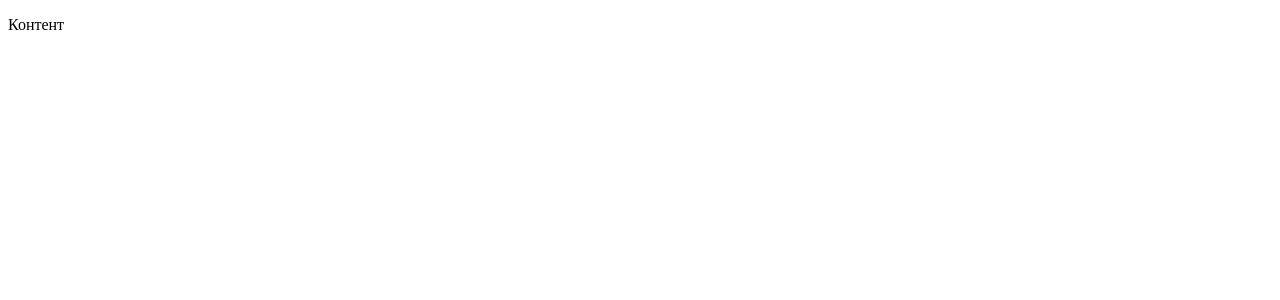
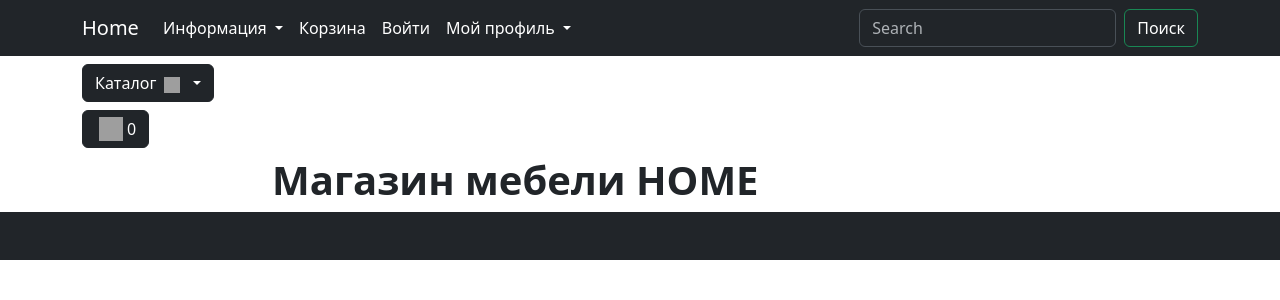
Before and after one commit to Danay-ops/fur_shop, a Django app: page / in a window 1280 px wide. Before the commit the part shown is almost empty. Shown: the top 300 px of the page. Run offline with Django 4.2, Linux system fonts and the light colour scheme; some libraries are stand-ins or nearby versions; grey boxes are pictures that could not be loaded.

Commit message:
new_page_and_basehtml

```diff
--- a/app/settings.py
+++ b/app/settings.py
@@ -119,6 +119,8 @@ USE_TZ = True
 
 STATIC_URL = 'static/'
 
+STATICFILES_DIRS = [BASE_DIR / 'static']
+
 # Default primary key field type
 # https://docs.djangoproject.com/en/4.2/ref/settings/#default-auto-field
 
--- a/app/urls.py
+++ b/app/urls.py
@@ -15,9 +15,9 @@ Including another URLconf
     2. Add a URL to urlpatterns:  path('blog/', include('blog.urls'))
 """
 from django.contrib import admin
-from django.urls import path
-from main import  views
+from django.urls import path, include
+
 urlpatterns = [
     path('admin/', admin.site.urls),
-    path('', views.index, name = 'index'),
+    path('', include('main.urls', namespace='main'))
 ]
--- /dev/null
+++ b/main/templates/main/base.html
@@ -0,0 +1,193 @@
+{% load static %}
+
+<!DOCTYPE html>
+<html lang="en">
+
+<head>
+    <meta charset="UTF-8">
+    <meta http-equiv="X-UA-Compatible" content="IE=edge">
+    <meta name="viewport" content="width=device-width, initial-scale=1.0">
+    <link rel="stylesheet" href="{% static "deps/css/bootstrap/bootstrap.min.css" %}">
+    <link rel="stylesheet" href="{% static "deps/css/my_css.css" %} ">
+    <!-- Стиль footer-a для главной страницы -->
+    {% block css%} {% endblock %}
+    <!-- Favicons for different platforms -->
+    <link rel="apple-touch-icon" sizes="180x180" href="{% static "deps/favicon/apple-touch-icon.png" %}">
+    <link rel="icon" type="image/png" sizes="32x32" href="{% static "deps/favicon/favicon-32x32.png" %}">
+    <link rel="icon" type="image/png" sizes="16x16" href="{% static "deps/favicon/favicon-16x16.png" %}">
+    <link rel="manifest" href="{% static "deps/favicon/site.webmanifest" %}">
+    <title>Home</title>
+</head>
+
+<body>
+    <header>
+        <nav class="navbar navbar-expand-lg bg-dark" data-bs-theme="dark">
+            <div class="container">
+                <a class="navbar-brand" href="{% url 'main:index' %}">Home</a>
+                <button class="navbar-toggler" type="button" data-bs-toggle="collapse"
+                    data-bs-target="#navbarSupportedContent" aria-controls="navbarSupportedContent"
+                    aria-expanded="false" aria-label="Toggle navigation">
+                    <span class="navbar-toggler-icon"></span>
+                </button>
+                <div class="collapse navbar-collapse" id="navbarSupportedContent">
+                    <ul class="navbar-nav me-auto mb-2 mb-lg-0">
+                        <li class="nav-item dropdown ">
+                            <a class="nav-link dropdown-toggle text-white" href="#" role="button"
+                                data-bs-toggle="dropdown" aria-expanded="false">
+                                Информация
+                            </a>
+                            <ul class="dropdown-menu">
+                                <li><a class="dropdown-item  text-white" href="#">Доставка и оплата</a></li>
+                                <li><a class="dropdown-item  text-white" href="#">Контактная информация</a></li>
+                                <li><a class="dropdown-item  text-white" href="#">Про нас</a></li>
+                            </ul>
+                        </li>
+                        <li class="nav-item">
+                            <a class="nav-link  text-white" href="carts/cart.html">Корзина</a>
+                        </li>
+                        <li class="nav-item">
+                            <a class="nav-link  text-white" href="users/login.html">Войти</a>
+                        </li>
+                        <li class="nav-item dropdown ">
+                            <a class="nav-link dropdown-toggle text-white" href="#" role="button"
+                                data-bs-toggle="dropdown" aria-expanded="false">
+                                Мой профиль
+                            </a>
+                            <ul class="dropdown-menu">
+                                <li><a class="dropdown-item  text-white" href="carts/cart.html">Корзина</a></li>
+                                <li><a class="dropdown-item  text-white" href="users/profile.html">Личный кабинет</a>
+                                </li>
+                                <li><a class="dropdown-item  text-white" href="#">Админ панель</a></li>
+                                <li>
+                                    <hr class="dropdown-divider">
+                                </li>
+                                <li><a class="dropdown-item  text-white" href="#">Выйти</a></li>
+                            </ul>
+                        </li>
+                    </ul>
+                    <form class="d-flex" role="search">
+                        <input class="form-control me-2" type="search" placeholder="Search" aria-label="Search">
+                        <button class="btn btn-outline-success text-white" type="submit">Поиск</button>
+                    </form>
+                </div>
+            </div>
+        </nav>
+    </header>
+    <section>
+        <div class="container">
+            <!-- Каталог и корзина с фиксированным расположением на странице -->
+            <div class="row mt-1 position-fixed z-3">
+                <!-- Каталог -->
+                <div class="dropdown mb-2">
+                    <button class="btn btn-secondary dropdown-toggle btn-dark" type="button" data-bs-toggle="dropdown"
+                        aria-expanded="false">
+                        Каталог
+                        <img class="mx-1" src="{% static  "deps/icons/grid-fill.svg" %}" alt="Catalog Icon" width="16"
+                            height="16">
+                    </button>
+                    <ul class="dropdown-menu bg-dark" data-bs-theme="dark">
+                        <li><a class="dropdown-item text-white" href="goods/catalog.html">Все товары</a></li>
+                        <li><a class="dropdown-item text-white" href="goods/catalog.html">Кухня</a></li>
+                        <li><a class="dropdown-item text-white" href="goods/catalog.html">Спальня</a></li>
+                        <li><a class="dropdown-item text-white" href="goods/catalog.html">Гостинная</a></li>
+                        <li><a class="dropdown-item text-white" href="goods/catalog.html">Офис</a></li>
+                        <li><a class="dropdown-item text-white" href="goods/catalog.html">Фурнитура</a></li>
+                        <li><a class="dropdown-item text-white" href="goods/catalog.html">Декор</a></li>
+                    </ul>
+                </div>
+                <!-- Значек корзины, вызывает модальное окно -->
+                <div>
+                    <button type="button" class="btn btn-dark btn-secondary d-flex" id="modalButton"
+                        aria-expanded="false">
+                        <img class="mx-1" src="{% static  "deps/icons/basket2-fill.svg" %}" alt="Catalog Icon" width="24"
+                            height="24">
+                        <span id="goods-in-cart-count">0</span>
+                    </button>
+                </div>
+                <!-- Разметка модального окна корзины -->
+                <div class="modal fade" id="exampleModal" tabindex="-1" aria-labelledby="exampleModalLabel"
+                    aria-hidden="true">
+                    <div class="modal-dialog modal-dialog-scrollable">
+                        <div class="modal-content">
+                            <div class="modal-header">
+                                <button type="button" class="btn-close" data-bs-dismiss="modal"
+                                    aria-label="Close"></button>
+                            </div>
+                            <div class="modal-body">
+                                <h3 class="text-center mb-4">Корзина</h3>
+                                <div class="container" id="cart-items-container">
+                                    <!-- Разметка корзины -->
+                                    <div class="card mb-3 text-bg-light shadow-lg">
+                                        <div class="card-header">
+                                            <h5 class="card-title">Товар</h5>
+                                        </div>
+                                        <ul class="list-group list-group-flush">
+                                            <li class="list-group-item">
+                                                <div class="row text-center">
+                                                    <div class="col p-0">
+                                                        <div class="input-group">
+                                                            <span class="input-group-btn">
+                                                                <button type="button" class="btn btn-dark btn-sm decrement"
+                                                                    data-cart-id="" data-cart-change-url="">-</button>
+                                                            </span>
+                                                            <input type="text" class="form-control number" value="1"
+                                                                readonly>
+                                                            <span class="input-group-btn">
+                                                                <button type="button" class="btn btn-dark btn-sm increment"
+                                                                    data-cart-id="" data-cart-change-url="">+</button>
+                                                            </span>
+                                                        </div>
+                                                    </div>
+                                                    <div class="col p-0">
+                                                        <p>x 100.00 = </p>
+                                                    </div>
+                                                    <div class="col p-0"><strong>100.00 $</strong></div>
+                                                    <div class="col p-0">
+                                                        <a href="#" class="remove-from-cart" data-cart-id="">
+                                                            <img class="mx-1" src="{%static  "deps/icons/trash3-fill.svg"%}"
+                                                                alt="Catalog Icon" width="16" height="16">
+                                                        </a>
+                                                    </div>
+                                                </div>
+                                            </li>
+                                        </ul>
+                                    </div>
+                                    <div class="card mb-3 shadow-lg">
+                                        <div class="card-footer">
+                                            <p class="float-left">Итого <strong>1</strong> товар(а) на сумму</p>
+                                            <h4 class="float-left"><strong>100.00 $</strong></h4>
+                                        </div>
+                                    </div>
+                                    <!-- Закончилась разметка корзины -->
+                                </div>
+                                <a class="btn btn-dark" href="orders/create_order.html">
+                                    Оформить заказ
+                                </a>
+                            </div>
+                        </div>
+                    </div>
+                </div>
+                <!-- Закончилась разметка модального окна -->
+            </div>
+        </div>
+        <!-- Контент -->
+        <div class="container">
+            <div class="row mt-1">
+                <div class="col-lg-2">
+                    <!-- Пустой блок на Ваше усмотрение -->
+                </div>
+                <div class="col-lg-10">
+                    <!-- Контент на странице -->
+                    {% block content %} {% endblock %}
+                </div>
+            </div>
+        </div>
+    </section>
+    {% block footer %}{% endblock %}
+    <script src="{% static  "deps/js/jquery/jquery-3.7.0.min.js" %}"></script>
+    <script src="{% static  "deps/js/jquery-events.js" %}"></script>
+    <script src="{% static  "deps/js/jquery-ajax.js"%}"></script>
+    <script src="{% static  "deps/js/bootstrap/bootstrap.bundle.min.js"%}"></script>
+</body>
+
+</html>
--- a/main/templates/main/index.html
+++ b/main/templates/main/index.html
@@ -1,10 +1,18 @@
-<!DOCTYPE html>
-<html lang="en">
-<head>
-    <meta charset="UTF-8">
-    <title>Home</title>
-</head>
-<body>
-        <p>Контент</p>
-</body>
-</html>
+{% extends "main/base.html" %}
+{% load static %}
+
+{% block css %}
+    <link rel="stylesheet" href="{% static "deps/css/my_footer_css.css" %}">
+{% endblock %}
+
+{% block content %}
+    <h1 class="mt-5 pt-5"><strong>Магазин мебели HOME</strong></h1>
+{% endblock %}
+
+{% block footer%}
+        <footer class="py-4 bg-dark">
+        <div class="container">
+            <p class="m-0 text-center text-white"></p>
+        </div>
+        </footer>
+{% endblock %}
--- /dev/null
+++ b/main/urls.py
@@ -0,0 +1,10 @@
+from django.contrib import admin
+from django.urls import path
+
+from main import  views
+
+app_name = 'main'
+
+urlpatterns = [
+    path('', views.index, name = 'index'),
+]
```
Also changed, not shown: 1 other file.
